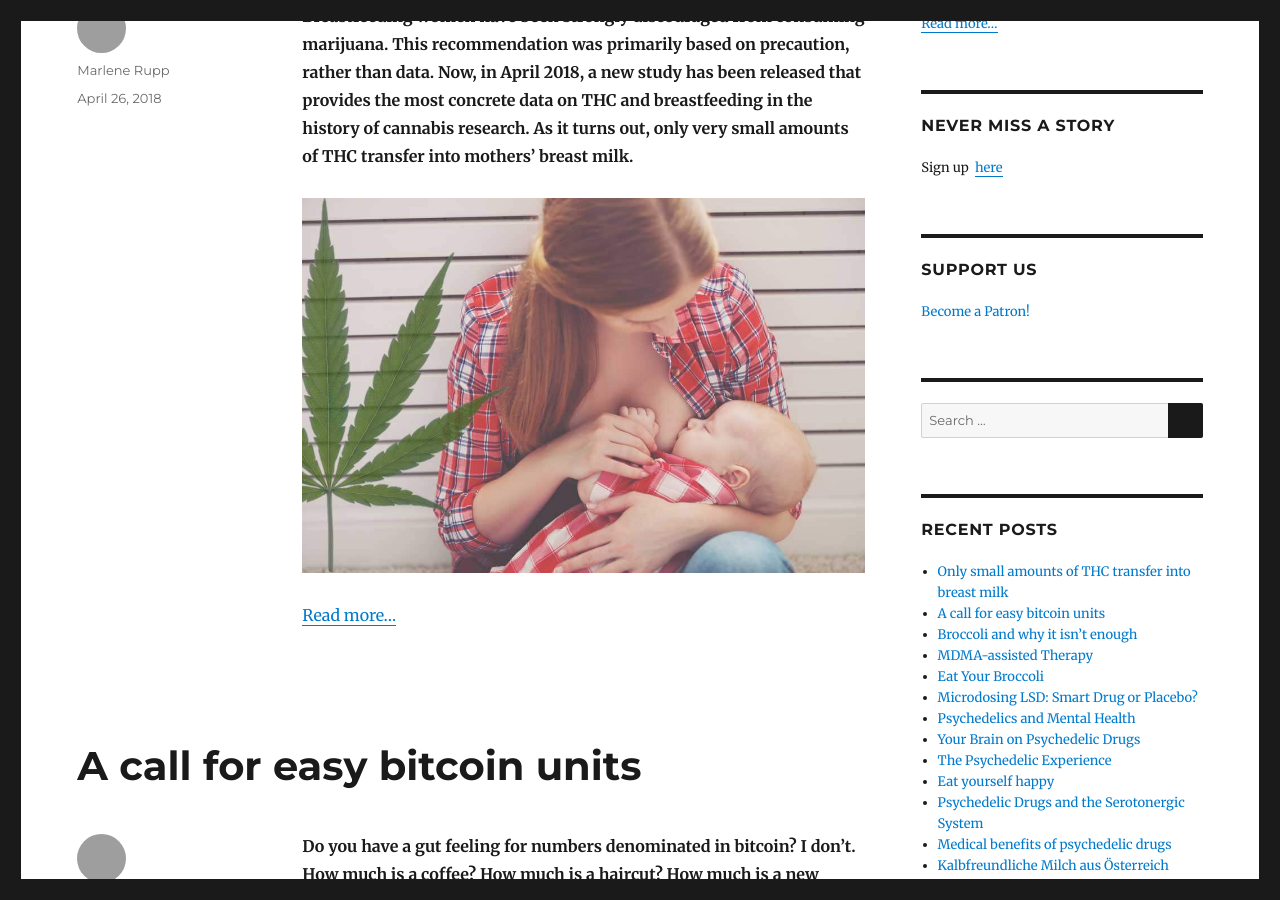
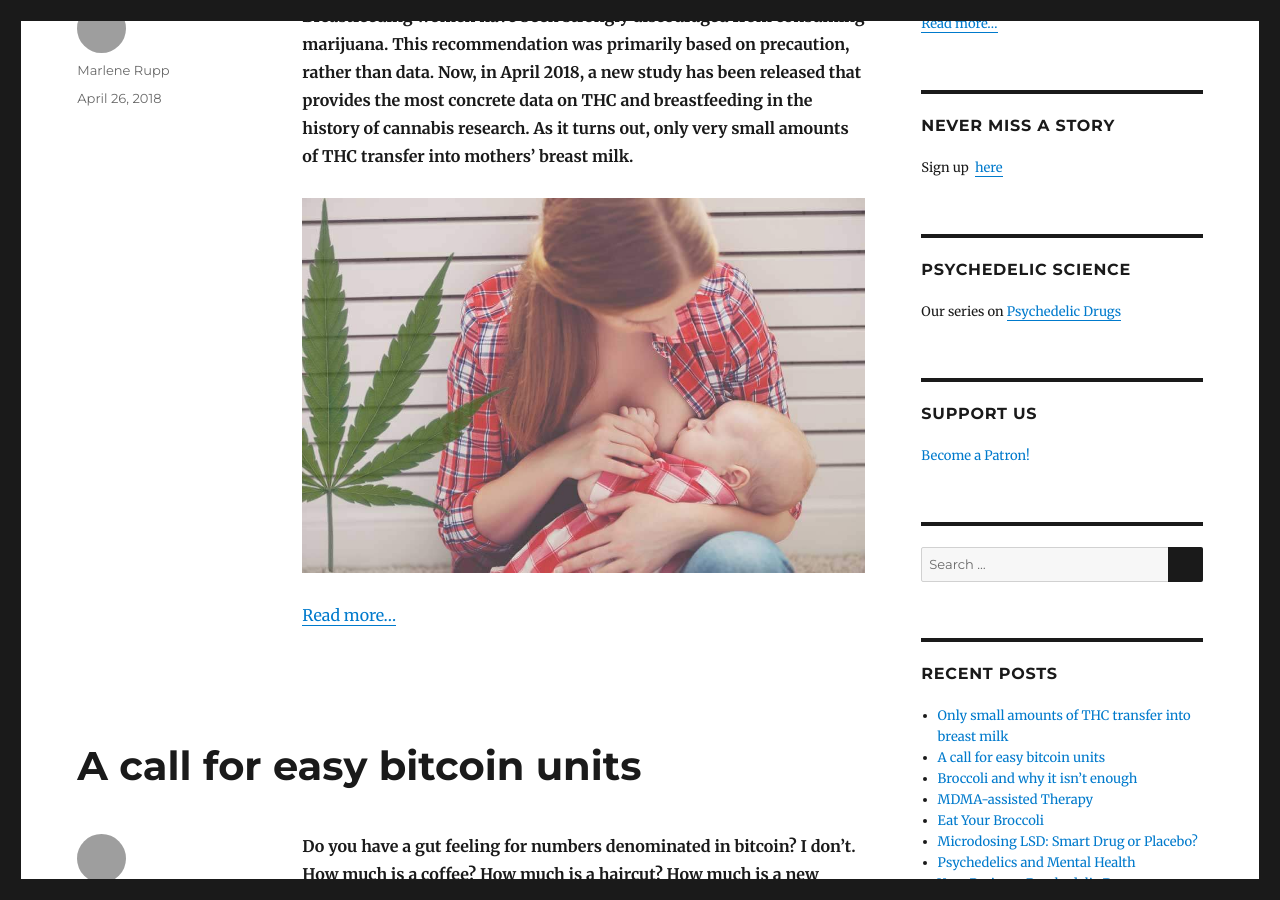
Before and after one commit to sapiensoup/sapiensoup.com, a Jekyll site: the page built from index.html, in a window 1280 px wide and 900 px high, scrolled down 547 px. Built offline with Jekyll 4.4.1, drawn with Linux system fonts in a browser that asks for light colours; comment, search, counter and statistics services are not loaded; grey boxes are pictures that could not be loaded.

Commit message:
Add Psychedelic Science section

```diff
--- a/_layouts/default.html
+++ b/_layouts/default.html
@@ -77,6 +77,11 @@
               </div>
             </section>
             <section id="text-3" class="widget widget_text">
+              <h2 class="widget-title">PSYCHEDELIC SCIENCE</h2>
+              <div class="textwidget">Our series on <a href="https://sapiensoup.com/psychedelics">Psychedelic Drugs</a> <p>
+              </div>
+            </section>
+            <section id="text-3" class="widget widget_text">
               <h2 class="widget-title">SUPPORT US</h2>
               <a href="https://www.patreon.com/bePatron?u=7756405" data-patreon-widget-type="become-patron-button">Become a Patron!</a><script async src="https://c6.patreon.com/becomePatronButton.bundle.js"></script>
             </section>
```
